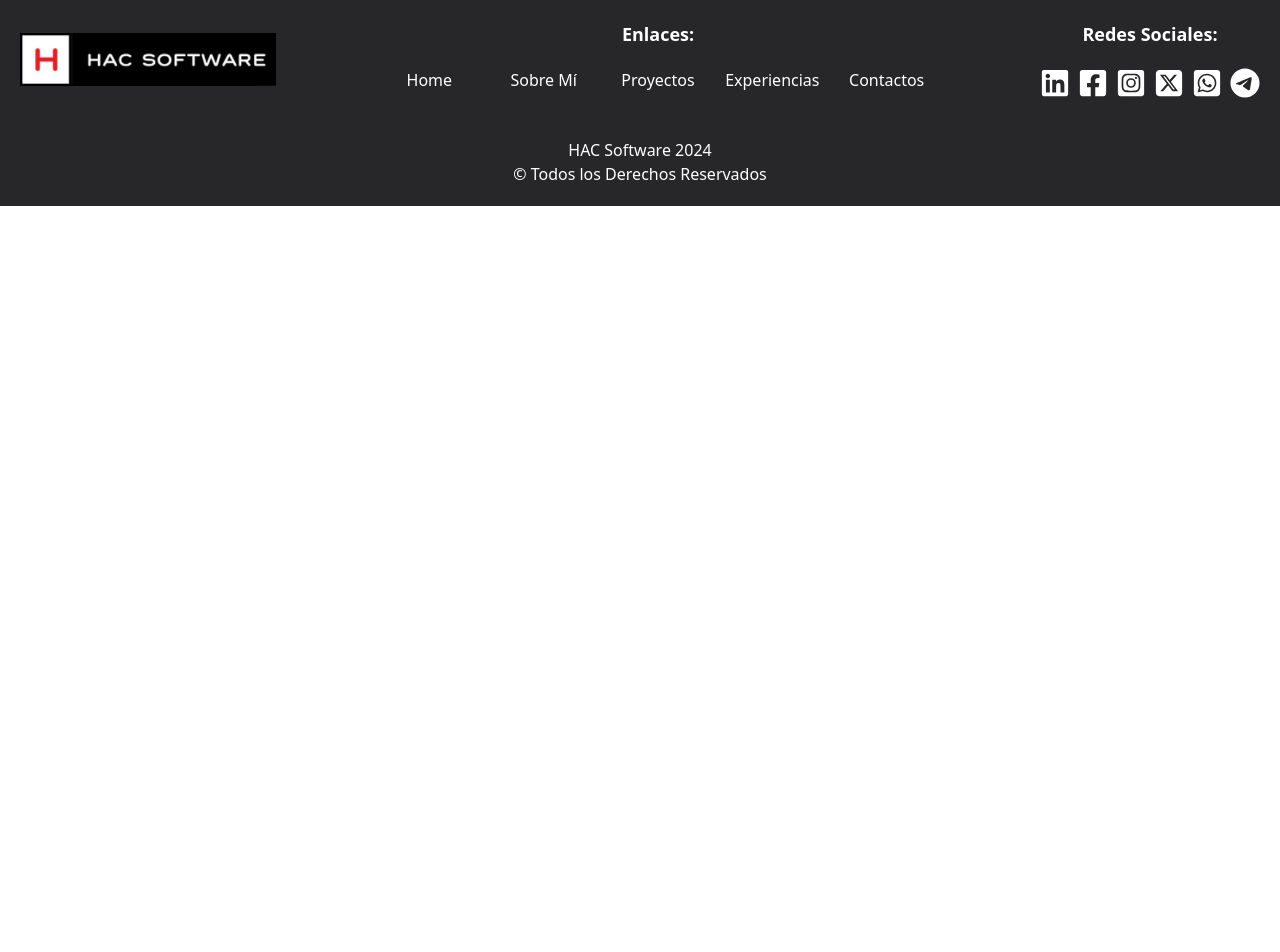
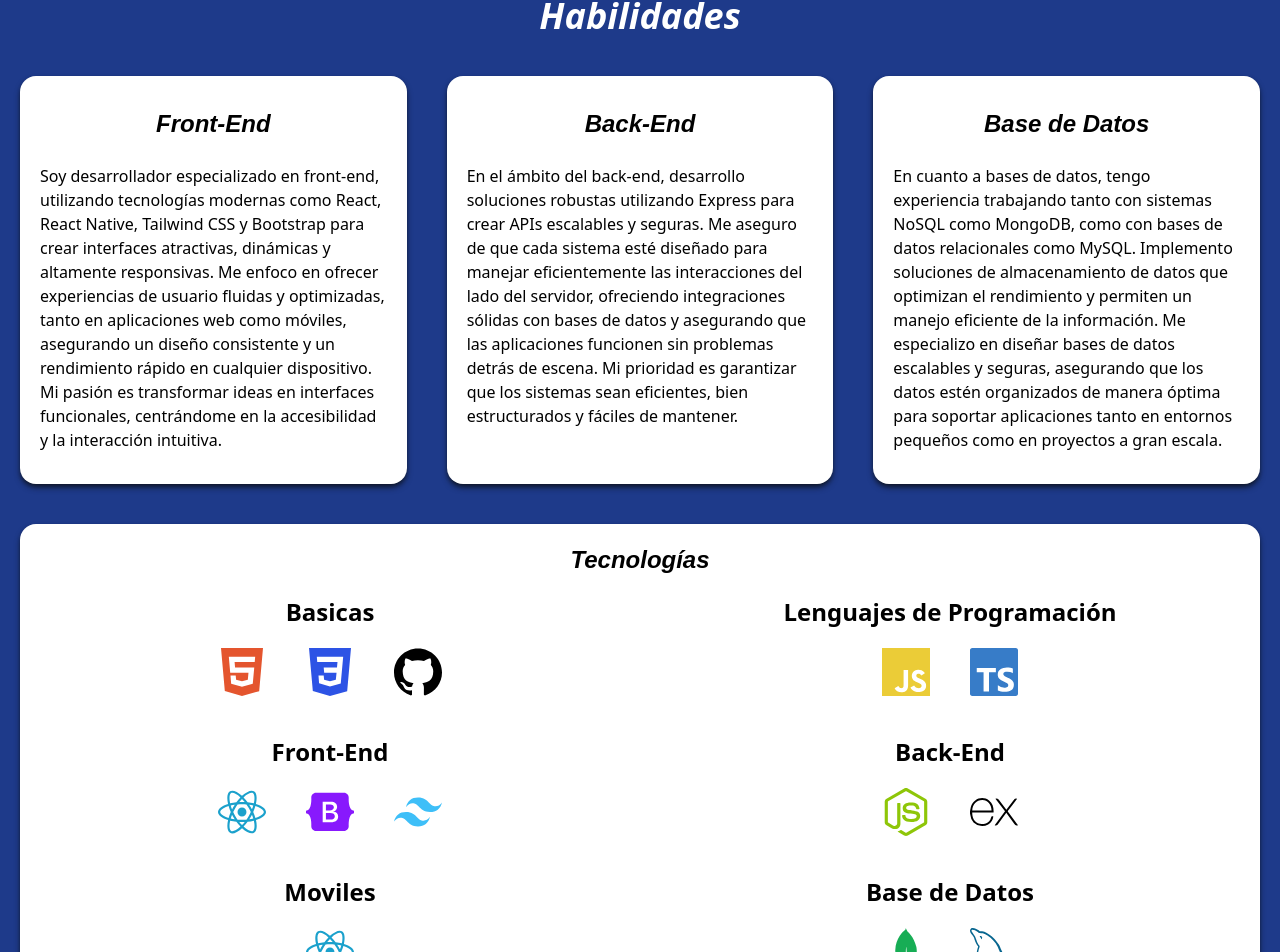
Before and after one commit to hectorc2907/portfolio-hector-clessi, a React (Vite) app: page / in a window 1280 px wide. Shown: the part 796-1748 px from the top of the page. Before the commit the page ends 1002 px from the top, so only its background shows below. Built offline with nearby package versions, Linux system fonts and the light colour scheme; a web font is replaced by a local one.

Commit message:
configuramos la seccion de Habilidades junto con un sistema para la inclusion de iconos

```diff
--- a/src/components/ui/AboutMe/Skills/Skills.jsx
+++ b/src/components/ui/AboutMe/Skills/Skills.jsx
@@ -1,7 +1,128 @@
+import { TechIcons } from "../../../../utils/techIcons";
+
 const Skills = () => {
   return (
-    <div>Skills</div>
-  )
-}
+    <>
+      <section className="bg-blue-900 text-white px-5 py-10 flex justify-center">
+        <div className="container grid grid-cols-1 gap-10">
+          {/* Skills Title */}
+          <h2 className="text-4xl italic font-semibold text-center">
+            Habilidades
+          </h2>
+          {/* Skills Box */}
+          <div className="grid grid-cols-1 lg:grid-cols-3 gap-10 text-black">
+            <div className="bg-white flex flex-col p-5 rounded-2xl shadow-md shadow-slate-900">
+              <h3 className="py-3 text-center text-2xl font-semibold italic font-guerrilla">
+                Front-End
+              </h3>
+              <p className="py-3">
+                Soy desarrollador especializado en front-end, utilizando
+                tecnologías modernas como React, React Native, Tailwind CSS y
+                Bootstrap para crear interfaces atractivas, dinámicas y
+                altamente responsivas. Me enfoco en ofrecer experiencias de
+                usuario fluidas y optimizadas, tanto en aplicaciones web como
+                móviles, asegurando un diseño consistente y un rendimiento
+                rápido en cualquier dispositivo. Mi pasión es transformar ideas
+                en interfaces funcionales, centrándome en la accesibilidad y la
+                interacción intuitiva.
+              </p>
+            </div>
+            <div className="bg-white flex flex-col p-5 rounded-2xl shadow-md shadow-slate-900">
+              <h3 className="py-3 text-center text-2xl font-semibold italic font-guerrilla">
+                Back-End
+              </h3>
+              <p className="py-3">
+                En el ámbito del back-end, desarrollo soluciones robustas
+                utilizando Express para crear APIs escalables y seguras. Me
+                aseguro de que cada sistema esté diseñado para manejar
+                eficientemente las interacciones del lado del servidor,
+                ofreciendo integraciones sólidas con bases de datos y asegurando
+                que las aplicaciones funcionen sin problemas detrás de escena.
+                Mi prioridad es garantizar que los sistemas sean eficientes,
+                bien estructurados y fáciles de mantener.
+              </p>
+            </div>
+            <div className="bg-white flex flex-col p-5 rounded-2xl shadow-md shadow-slate-900">
+              <h3 className="py-3 text-center text-2xl font-semibold italic font-guerrilla">
+                Base de Datos
+              </h3>
+              <p className="py-3">
+                En cuanto a bases de datos, tengo experiencia trabajando tanto
+                con sistemas NoSQL como MongoDB, como con bases de datos
+                relacionales como MySQL. Implemento soluciones de almacenamiento
+                de datos que optimizan el rendimiento y permiten un manejo
+                eficiente de la información. Me especializo en diseñar bases de
+                datos escalables y seguras, asegurando que los datos estén
+                organizados de manera óptima para soportar aplicaciones tanto en
+                entornos pequeños como en proyectos a gran escala.
+              </p>
+            </div>
+          </div>
+          {/* Skills Technologies */}
+          <div className="bg-white p-5 text-black rounded-2xl shadow-md shadow-slate-900">
+            <h3 className="text-center text-2xl font-semibold italic font-guerrilla">
+              Tecnologías
+            </h3>
+            <div className="grid grid-cols-1 md:grid-cols-2 py-5 gap-10">
+              <div className="flex flex-col items-center gap-5">
+                <h4 className="text-center text-2xl font-semibold">Basicas</h4>
+                <div className="flex gap-10 text-5xl">
+                  <p className="text-[#E4552E]">{TechIcons("Html")}</p>
+                  <p className="text-[#2D53E5]">{TechIcons("CSS")}</p>
+                  <p>{TechIcons("Github")}</p>
+                </div>
+              </div>
+              <div className="flex flex-col items-center gap-5">
+                <h4 className="text-center text-2xl font-semibold">
+                  Lenguajes de Programación
+                </h4>
+                <div className="flex gap-10 text-5xl">
+                  <p className="text-[#EBCC37]">{TechIcons("JavaScript")}</p>
+                  <p className="text-[#377CC8]">{TechIcons("TypeScript")}</p>
+                </div>
+              </div>
+              <div className="flex flex-col items-center gap-5">
+                <h4 className="text-center text-2xl font-semibold">
+                  Front-End
+                </h4>
+                <div className="flex gap-10 text-5xl">
+                  <p className="text-[#1BA1CC]">{TechIcons("React")}</p>
+                  <p className="text-[#8819FD]">{TechIcons("Bootstrap")}</p>
+                  <p className="text-[#3EBFF8]">{TechIcons("Tailwind")}</p>
+                </div>
+              </div>
+              <div className="flex flex-col items-center gap-5">
+                <h4 className="text-center text-2xl font-semibold">
+                  Back-End
+                </h4>
+                <div className="flex gap-10 text-5xl">
+                  <p className="text-[#8EC608]">{TechIcons("Node")}</p>
+                  <p>{TechIcons("Express")}</p>
+                </div>
+              </div>
+              <div className="flex flex-col items-center gap-5">
+                <h4 className="text-center text-2xl font-semibold">
+                  Moviles
+                </h4>
+                <div className="flex gap-10 text-5xl">
+                  <p className="text-[#1BA1CC]">{TechIcons("React")}</p>
+                </div>
+              </div>
+              <div className="flex flex-col items-center gap-5">
+                <h4 className="text-center text-2xl font-semibold">
+                  Base de Datos
+                </h4>
+                <div className="flex gap-10 text-5xl">
+                  <p className="text-[#17AD55]">{TechIcons("MongoDB")}</p>
+                  <p className="text-[#08668F]">{TechIcons("MySQL")}</p>
+                </div>
+              </div>
+            </div>
+          </div>
+        </div>
+      </section>
+    </>
+  );
+};
 
-export default Skills
+export default Skills;
--- a/src/utils/techIcons.jsx
+++ b/src/utils/techIcons.jsx
@@ -1,6 +1,7 @@
 import {
   SiHtml5,
   SiCss3,
+  SiGithub,
   SiJavascript,
   SiTypescript,
   SiReact,
@@ -12,12 +13,14 @@ import {
 } from "react-icons/si";
 import { GrMysql } from "react-icons/gr";
 
-export const techIcons = (technology) => {
+export const TechIcons = (technology) => {
   switch (technology.toLowerCase()) {
     case "html":
       return <SiHtml5 />;
     case "css":
       return <SiCss3 />;
+    case "github":
+      return <SiGithub />;
     case "javascript":
       return <SiJavascript />;
     case "typescript":
@@ -32,11 +35,10 @@ export const techIcons = (technology) => {
       return <SiNodedotjs />;
     case "express":
       return <SiExpress />;
-    case "mongo":
+    case "mongodb":
       return <SiMongodb />;
     case "mysql":
       return <GrMysql />;
-
     default:
       break;
   }
```
